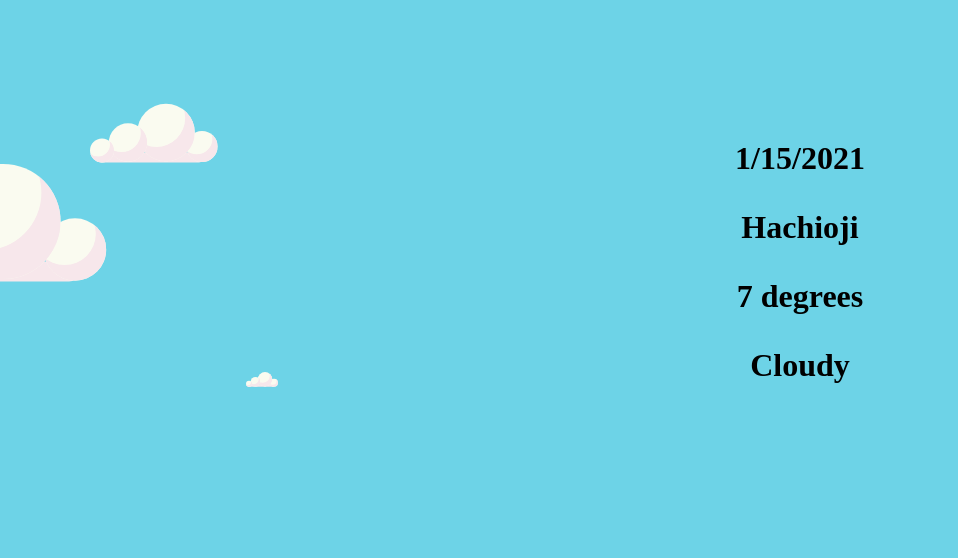
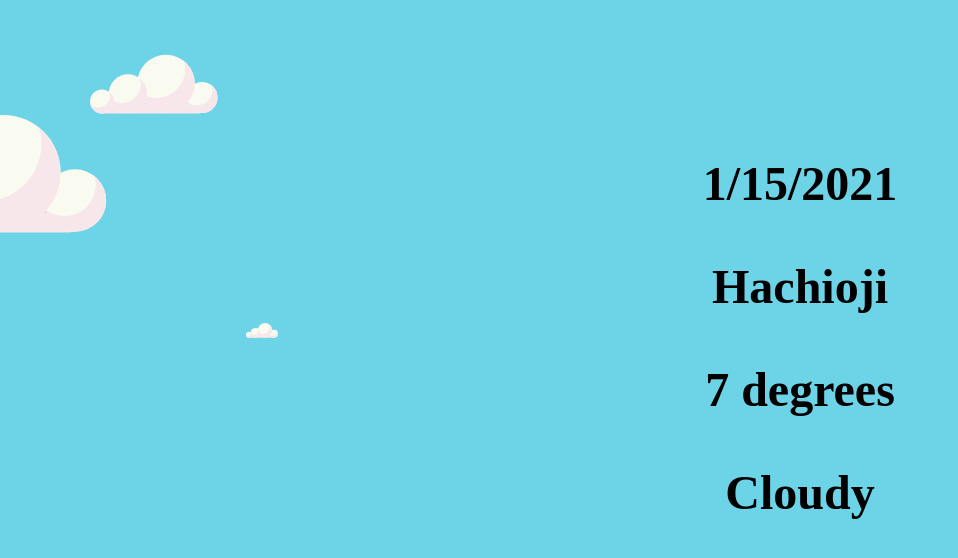
Before and after one commit to SnowDango/smart_speeker_display, an Electron app: page weather/cloud.html in a window 1600 px wide. Shown: the whole page, without its empty margins (0-958 px from the left). Drawn offline with Linux system fonts and the light colour scheme.

Commit message:
font size up

```diff
--- a/weather/cloud.css
+++ b/weather/cloud.css
@@ -20,6 +20,8 @@ p {
     margin-left: auto;
     text-align: center;
     position: relative;
+    font-size: 150%;
+    z-index: 10;
 }
 
 .cloud {
@@ -36,7 +38,8 @@ p {
   width: 54px;
   height: 5px;
   background: #f7e7eb;
-  top: -300px;
+  top: -500px;
+  z-index: 0;
 }
 .cloud.tiny {
   -moz-transform: scale(0.5, 0.5);
```
